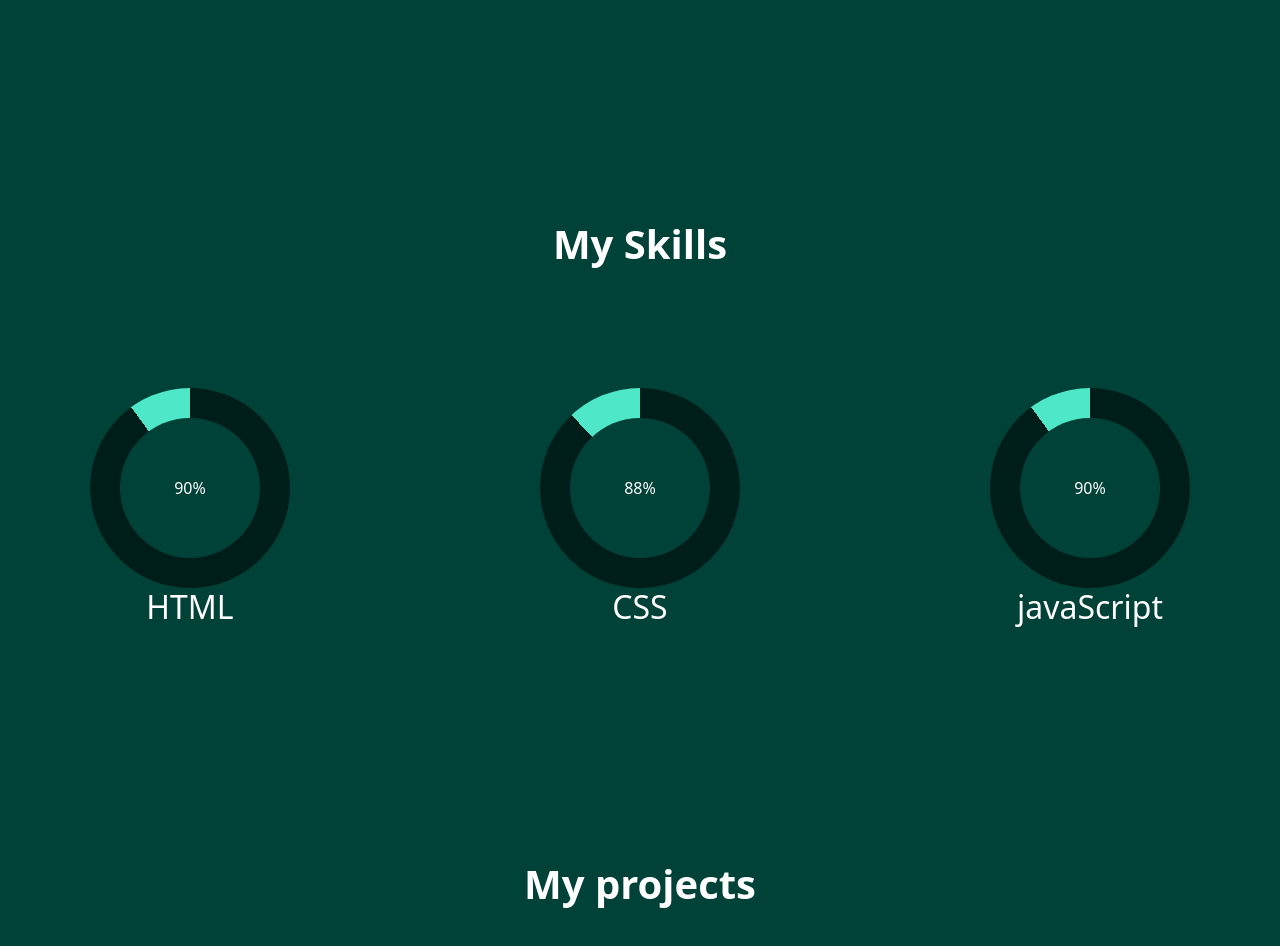
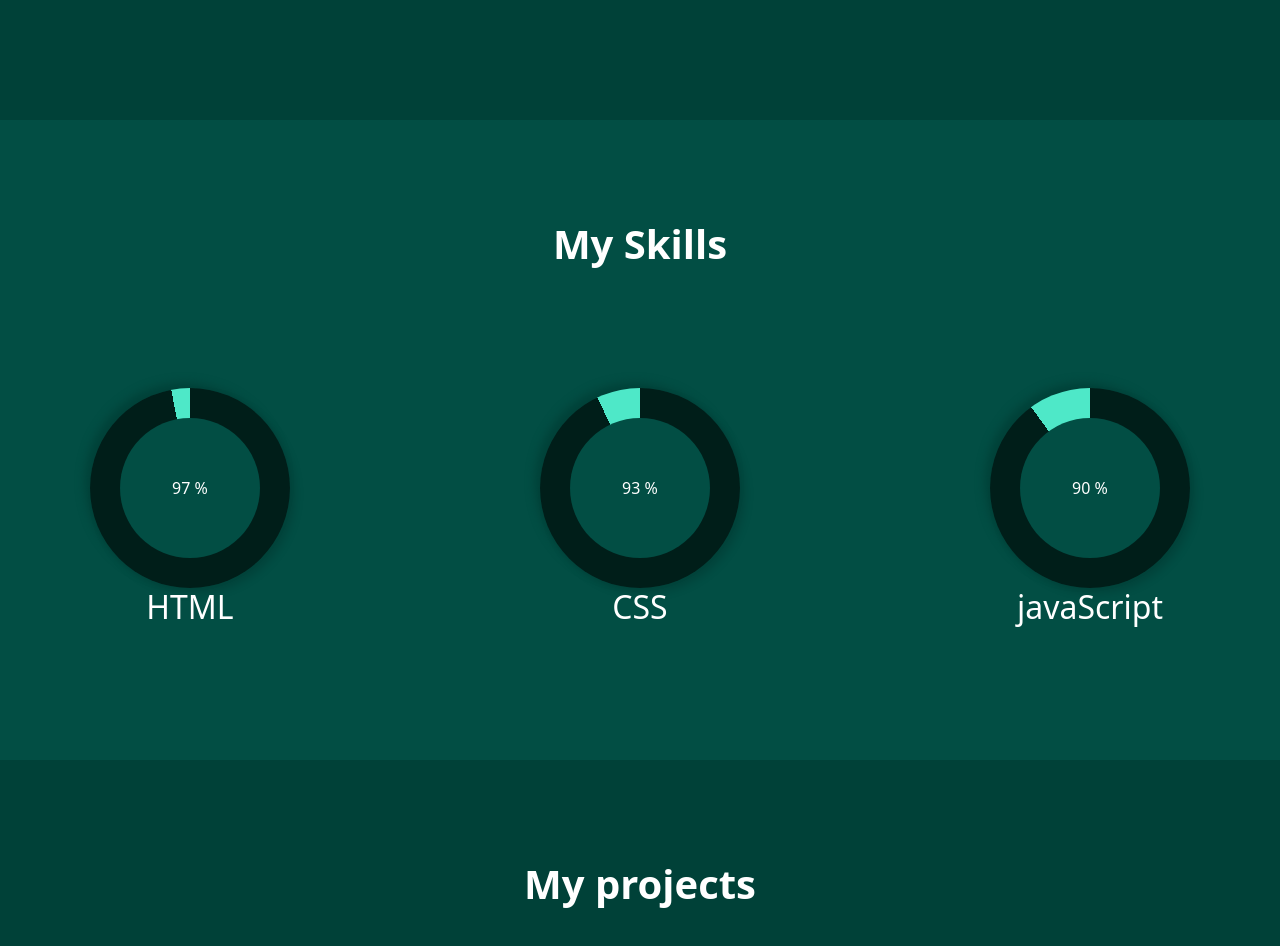
Before and after one commit to slah0982/my-portfolio, a React (Create React App) app: page / in a window 1280 px wide. Shown: the part 680-1626 px from the top of the page. Built offline with nearby package versions, Linux system fonts and the light colour scheme.

Commit message:
working on divider and progress skills

```diff
--- a/package.json
+++ b/package.json
@@ -45,6 +45,7 @@
     ]
   },
   "devDependencies": {
-    "@babel/plugin-proposal-private-property-in-object": "^7.21.11"
+    "@babel/plugin-proposal-private-property-in-object": "^7.21.11",
+    "gh-pages": "^6.1.1"
   }
 }
--- a/src/App.css
+++ b/src/App.css
@@ -1,6 +1,7 @@
 :root{
   --primary-color: #004138;
   --secondry-color: #4EE8C8;
+  --third-color: #024e44;
   --text-color: #FFFFFF;
   --lines-color: #001E19;
   --sectons-hight: 80vh;
--- a/src/components/skill-prograss.css
+++ b/src/components/skill-prograss.css
@@ -4,6 +4,8 @@
     justify-content: center;
     align-items: center;
     transition: 5s;
+    box-shadow: 6px 6px 10px -1px rgba(0, 0, 0, 0.15),
+                -6px -6px 10px -1px var(--primary-color);
 }
 .inner-contents{
     border-radius: 50%;
--- a/src/components/skill-prograss.js
+++ b/src/components/skill-prograss.js
@@ -1,9 +1,9 @@
 import './skill-prograss.css'
 import{motion} from "framer-motion"
-export default function PrograssBar({
+export default function SkillsProgress({
     thick = 70,
-    percentColor = 'green',
-    emptyColor = '#777',
+    percentColor = 'var(--lines-color)',
+    emptyColor = 'var(--secondry-color)',
     percentage = 50,
     size = 200,
     children,
@@ -25,7 +25,7 @@ export default function PrograssBar({
                 style={{
                     height: `${thick}%`,
                     width: `${thick}%`,
-                   background: 'var(--primary-color)'
+                   background: 'var(--third-color)'
                 }}
             >
                 {children}
--- a/src/components/skills.css
+++ b/src/components/skills.css
@@ -2,6 +2,7 @@
     text-align: center;
     color: var(--text-color);
     min-height: var(--sectons-hight);
+    background-color: #024e44;
 }
 
 #skills .container{
--- a/src/components/skills.js
+++ b/src/components/skills.js
@@ -1,6 +1,6 @@
 import './skills.css'
-import PrograssBar from './skill-prograss';
 import MainHeader from './main-header';
+import SkillsProgress from './skill-prograss';
 
 
 
@@ -11,42 +11,27 @@ export default function Skills(){
         <section id="skills">
             <MainHeader title={"My Skills"}/>
             <div className='container'>
+
+
                 <div className="doughnut">
-                    <PrograssBar
-                        percentColor='var(--lines-color)'
-                        emptyColor='var(--secondry-color)'
-                        percentage={90}
-                    >
-                        {90}%
-                    </PrograssBar>
+                   <SkillsProgress percentage={97}>97 %</SkillsProgress>
 
                     <h2>HTML</h2>
                 </div>
                 {/* CSS skill */}
                 <div className="doughnut">
-                    <PrograssBar
-                        percentColor='var(--lines-color)'
-                        emptyColor='var(--secondry-color)'
-                        percentage={88}
-                    >
-                        {88}%
-                    </PrograssBar>
+                    <SkillsProgress percentage={93} >93 %</SkillsProgress>
 
                     <h2>CSS</h2>
                 </div>
                 {/* javaScript */}
                 <div className="doughnut">
-                    <PrograssBar
-                        percentColor='var(--lines-color)'
-                        emptyColor='var(--secondry-color)'
-                        percentage={90}
-                    >
-                        {90}%
-                    </PrograssBar>
+                    <SkillsProgress percentage={90}> 90 %</SkillsProgress>
 
                     <h2>javaScript</h2>
                 </div>
             </div>
+
         </section>
 
     )
```
Also changed, not shown: src/components/ProgressCycle/ProgressCycle.css (added, +55 -0 lines), src/components/ProgressCycle/ProgressCycle.js (added, +39 -0 lines), src/components/divider/divider.css (added, +20 -0 lines), src/components/divider/divider.jsx (added, +13 -0 lines), 1 other file (tests, documents, lock files or other folders).
